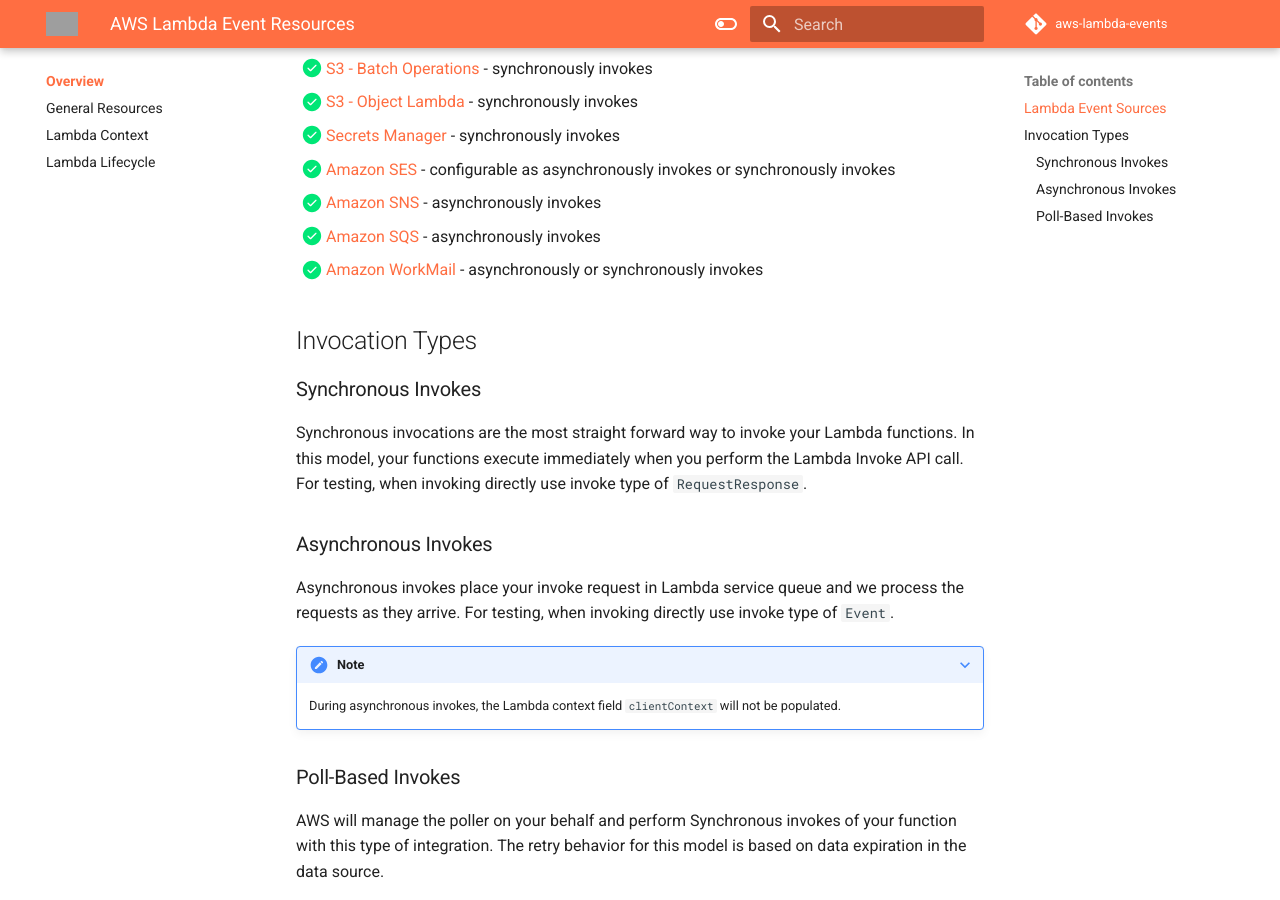
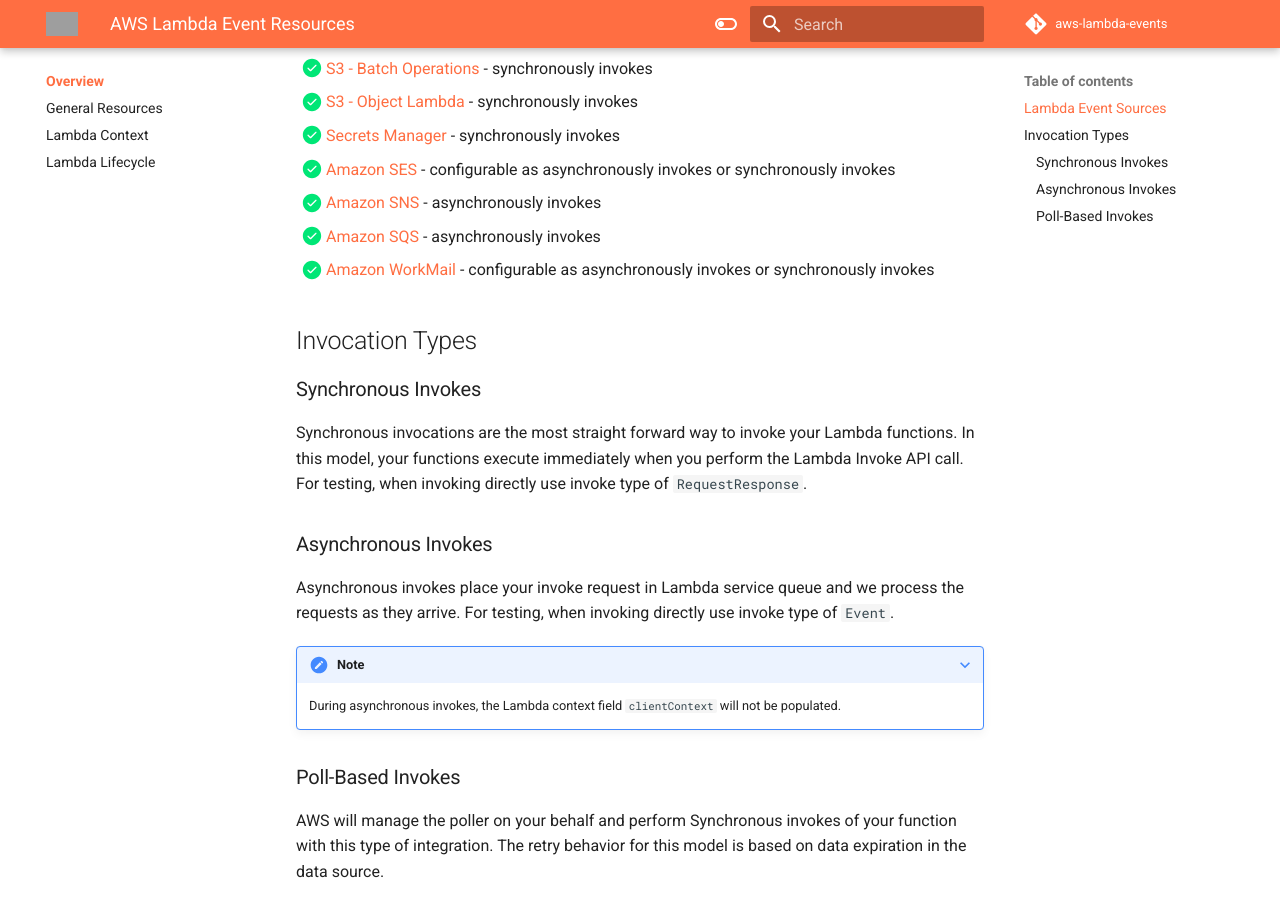
Before and after one commit to michaelbrewer/aws-lambda-events, an MkDocs documentation site: the page built from docs/index.md, in a window 1280 px wide and 900 px high, scrolled down 1489 px. Built offline with MkDocs 1.6.1 and Material for MkDocs 9.7.7, drawn with Linux system fonts in a browser that asks for light colours; comment, search, counter and statistics services are not loaded; grey boxes are pictures that could not be loaded.

Commit message:
Update index.md

```diff
--- a/docs/index.md
+++ b/docs/index.md
@@ -59,7 +59,7 @@
 - [X] [Amazon SES](./ses.md) - configurable as asynchronously invokes or synchronously invokes
 - [X] [Amazon SNS](./sns.md) - asynchronously invokes
 - [X] [Amazon SQS](./sqs.md) - asynchronously invokes
-- [X] [Amazon WorkMail](./work-mail.md) - asynchronously or synchronously invokes
+- [X] [Amazon WorkMail](./work-mail.md) - configurable as asynchronously invokes or synchronously invokes
 
 ## Invocation Types
 
```
